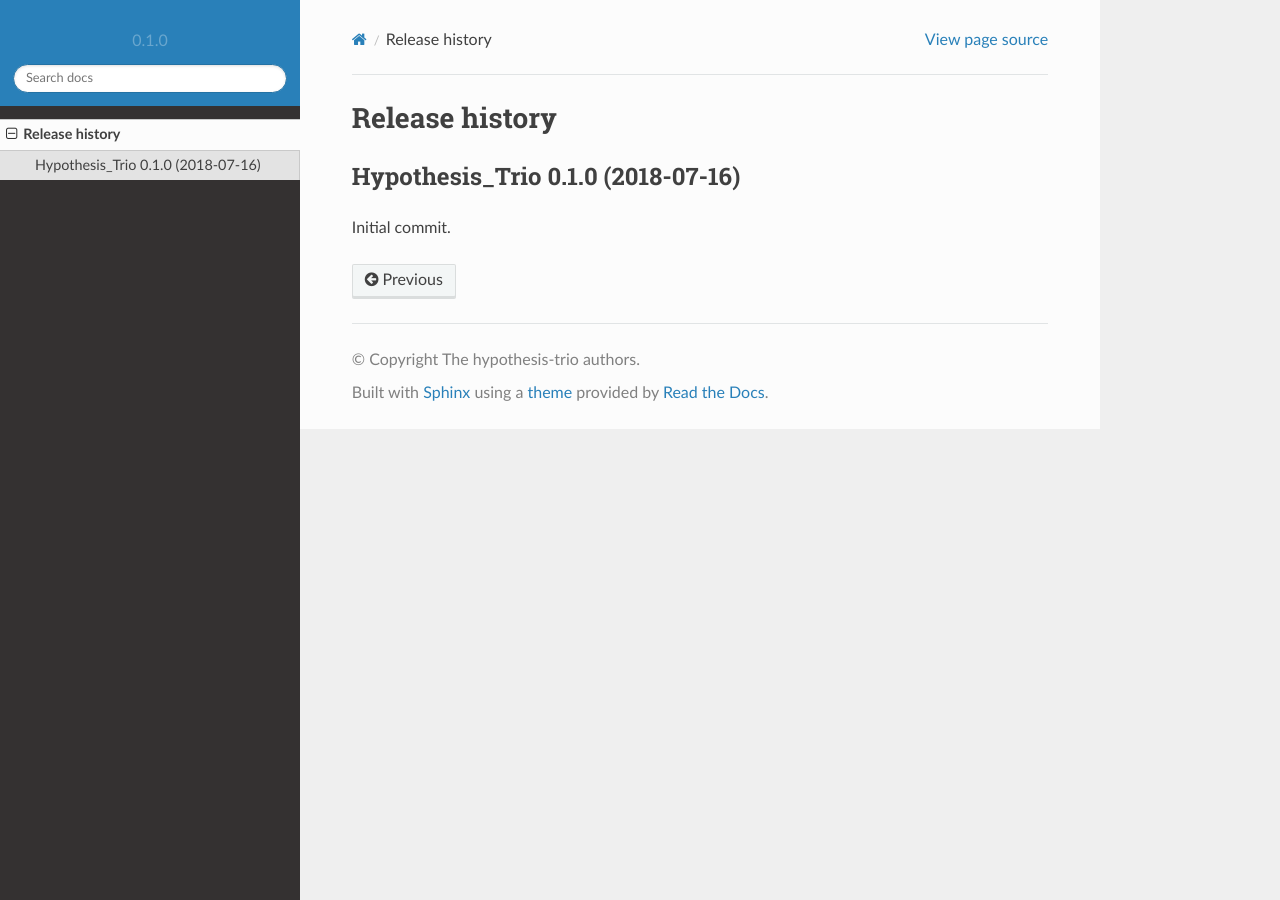
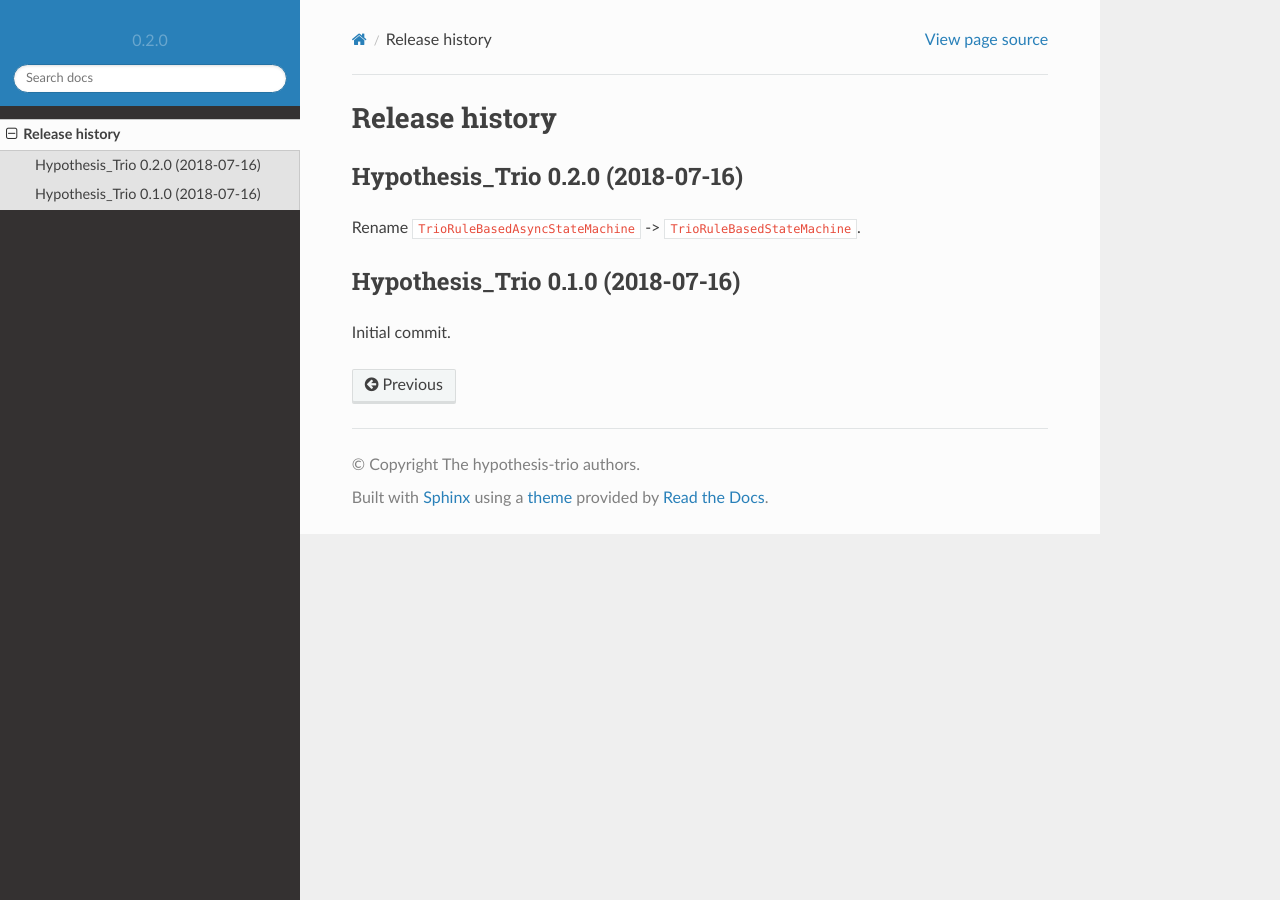
Before and after one commit to python-trio/hypothesis-trio, a Sphinx documentation site: the page built from docs/source/history.rst, in a window 1280 px wide. Built offline with Sphinx 7.4.7 and the Read the Docs theme 2.0.0, drawn with Linux system fonts in a browser that asks for light colours.

Commit message:
Bump version

```diff
--- a/docs/source/history.rst
+++ b/docs/source/history.rst
@@ -5,6 +5,12 @@ Release history
 
 .. towncrier release notes start
 
+Hypothesis_Trio 0.2.0 (2018-07-16)
+----------------------------------
+
+Rename ``TrioRuleBasedAsyncStateMachine`` -> ``TrioRuleBasedStateMachine``.
+
+
 Hypothesis_Trio 0.1.0 (2018-07-16)
 ----------------------------------
 
--- a/hypothesis_trio/_version.py
+++ b/hypothesis_trio/_version.py
@@ -1,3 +1,3 @@
 # This file is imported from __init__.py and exec'd from setup.py
 
-__version__ = "0.1.0"
+__version__ = "0.2.0"
```
